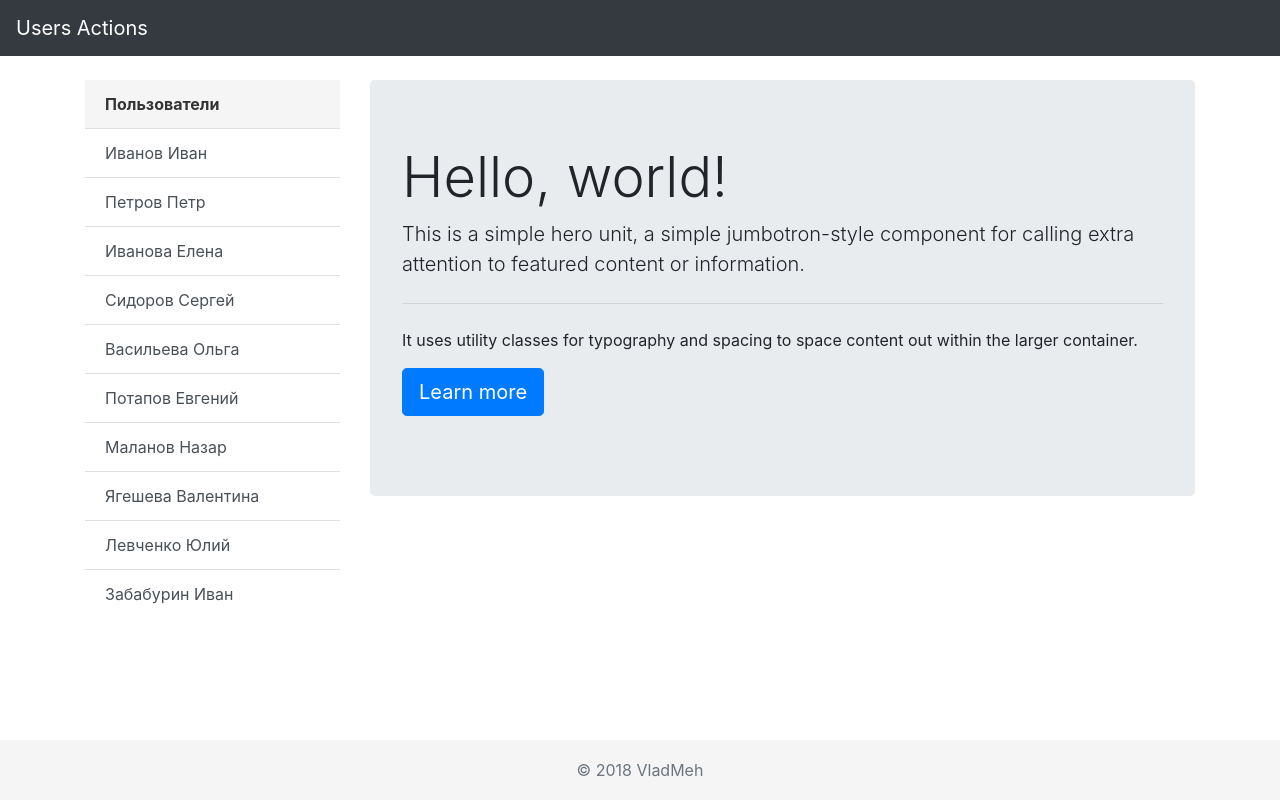
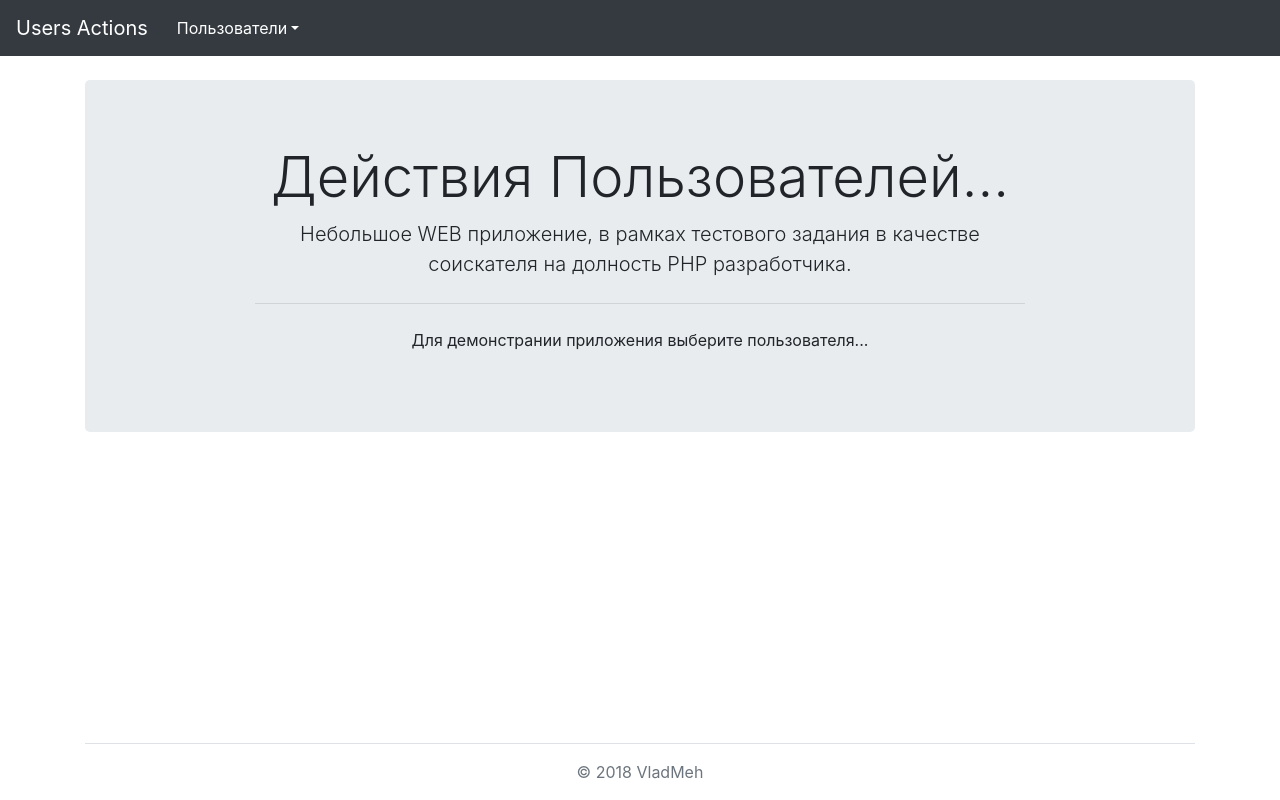
Before and after one commit to vladmeh/fh-task, a PHP site: page / in a window 1280 px wide. Run offline with PHP 8.4, Linux system fonts and the light colour scheme; data comes from the database, SQL or seed files in the repository; some libraries are stand-ins or nearby versions.

Commit message:
fix index

```diff
--- a/css/fh.css
+++ b/css/fh.css
@@ -1,26 +1,20 @@
 body{
     padding-top: 5rem;
 }
-.footer {
-    position: absolute;
-    bottom: 0;
-    width: 100%;
-    height: 60px;
-    line-height: 60px;
-    background-color: #f5f5f5;
+
+.jumbotron .container {
+    max-width: 50rem;
 }
 
-.list-group-header {
-    color: #333;
-    background-color: #f5f5f5;
-    border-color: #ddd;
-    font-weight: bold;
+.app {
+    display: flex;
+    min-height: 100vh;
+    flex-direction: column;
+}
+.app-content {
+    flex: 1;
 }
 
-.no-user {
-    max-width: 600px;
+footer p {
+    margin-bottom: 0;
 }
-
-.list-group-item-action {
-    cursor: pointer;
-}
--- a/index.php
+++ b/index.php
@@ -1,22 +1,18 @@
 <!DOCTYPE html>
 <html lang="en">
 <?php include 'template/head.php'?>
-<body>
+<body class="app">
 <?php include 'template/navbar.php'?>
-<main role="main" class="container">
+<main role="main" class="container app-content">
     <div class="row">
-        <div class="col-sm-3">
-            <?php include 'template/list_users.php'?>
-        </div>
-        <div class="col-sm-9" id="content">
-            <div class="jumbotron">
-                <h1 class="display-4">Hello, world!</h1>
-                <p class="lead">This is a simple hero unit, a simple jumbotron-style component for calling extra attention to featured content or information.</p>
-                <hr class="my-4">
-                <p>It uses utility classes for typography and spacing to space content out within the larger container.</p>
-                <p class="lead">
-                    <a class="btn btn-primary btn-lg" href="#" role="button">Learn more</a>
-                </p>
+        <div class="col" id="content">
+            <div class="jumbotron text-center">
+                <div class="container">
+                    <h1 class="display-4">Действия Пользователей...</h1>
+                    <p class="lead">Небольшое WEB приложение, в рамках тестового задания в качестве соискателя на долность PHP разработчика.</p>
+                    <hr class="my-4">
+                    <p>Для демонстрании приложения выберите пользователя...</p>
+                </div>
             </div>
         </div>
     </div>
--- a/template/footer.php
+++ b/template/footer.php
@@ -1,5 +1,7 @@
 <footer class="footer">
-    <div class="container text-center">
-        <span class="text-muted">&copy; 2018 VladMeh</span>
+    <div class="container">
+        <div class="text-muted py-3 text-center border-top">
+            <p>&copy; 2018 VladMeh</p>
+        </div>
     </div>
 </footer>
--- a/template/list_users.php
+++ b/template/list_users.php
@@ -14,9 +14,8 @@ function getUsers(): array
     return $result;
 }
 ?>
-<ul class="list-group list-group-flush" id="users-list">
-    <li class="list-group-item list-group-header">Пользователи</li>
+<div class="dropdown-menu" aria-labelledby="dropdownNavMenu">
     <?php foreach ($users as $user): ?>
-        <a href="#<?= $user['ID'] ?>" onclick="getUser(<?= $user['ID'] ?>)" class="list-group-item list-group-item-action"><?= $user['FULL_NAME']; ?></a>
+        <a href="#<?= $user['ID'] ?>" onclick="getUser(<?= $user['ID'] ?>)" class="dropdown-item"><?= $user['FULL_NAME']; ?></a>
     <?php endforeach; ?>
-</ul>
+</div>
--- a/template/navbar.php
+++ b/template/navbar.php
@@ -4,4 +4,12 @@
             aria-controls="navbarsExampleDefault" aria-expanded="false" aria-label="Toggle navigation">
         <span class="navbar-toggler-icon"></span>
     </button>
+    <div class="collapse navbar-collapse" id="navbarsExampleDefault">
+        <ul class="navbar-nav mr-auto">
+            <li class="nav-item dropdown">
+                <button class="btn btn-dark dropdown-toggle" id="dropdownNavMenu" data-toggle="dropdown" aria-haspopup="true" aria-expanded="false">Пользователи</button>
+                <?php include 'list_users.php'?>
+            </li>
+        </ul>
+    </div>
 </nav>
```
